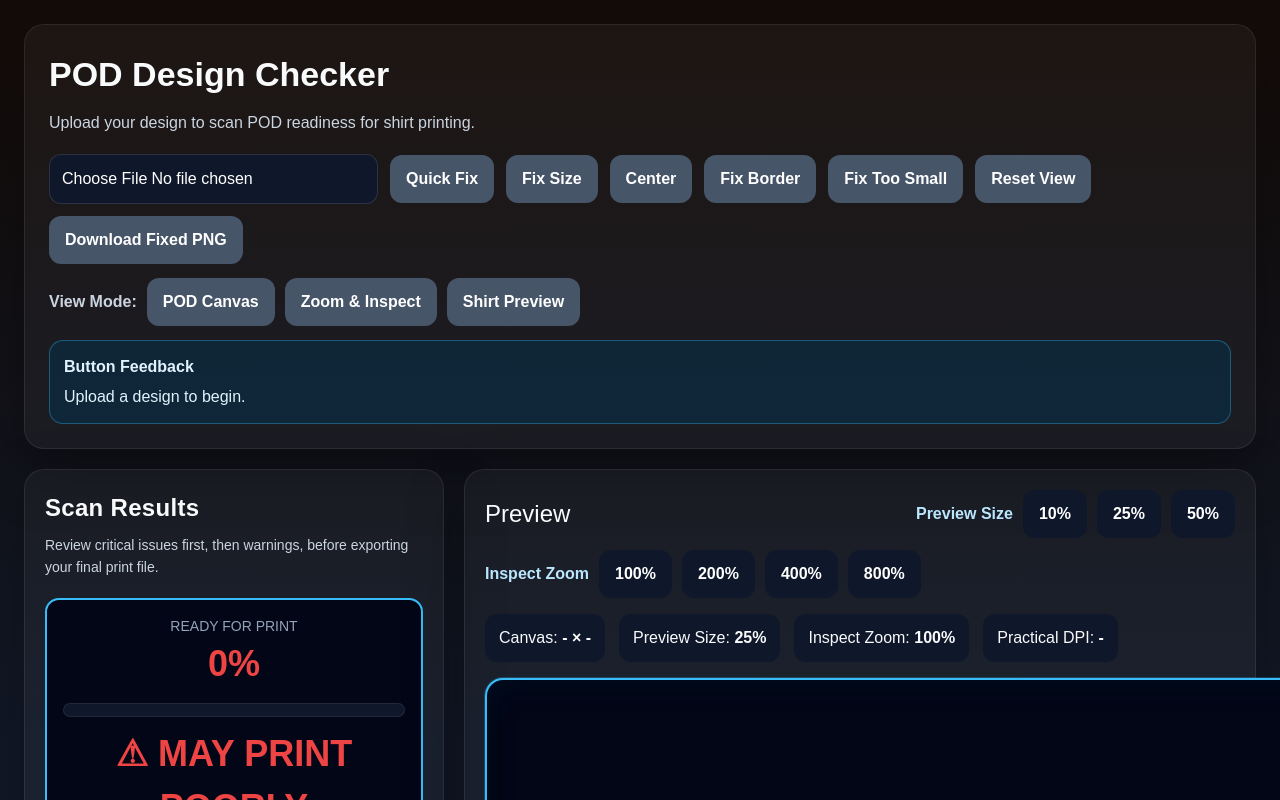
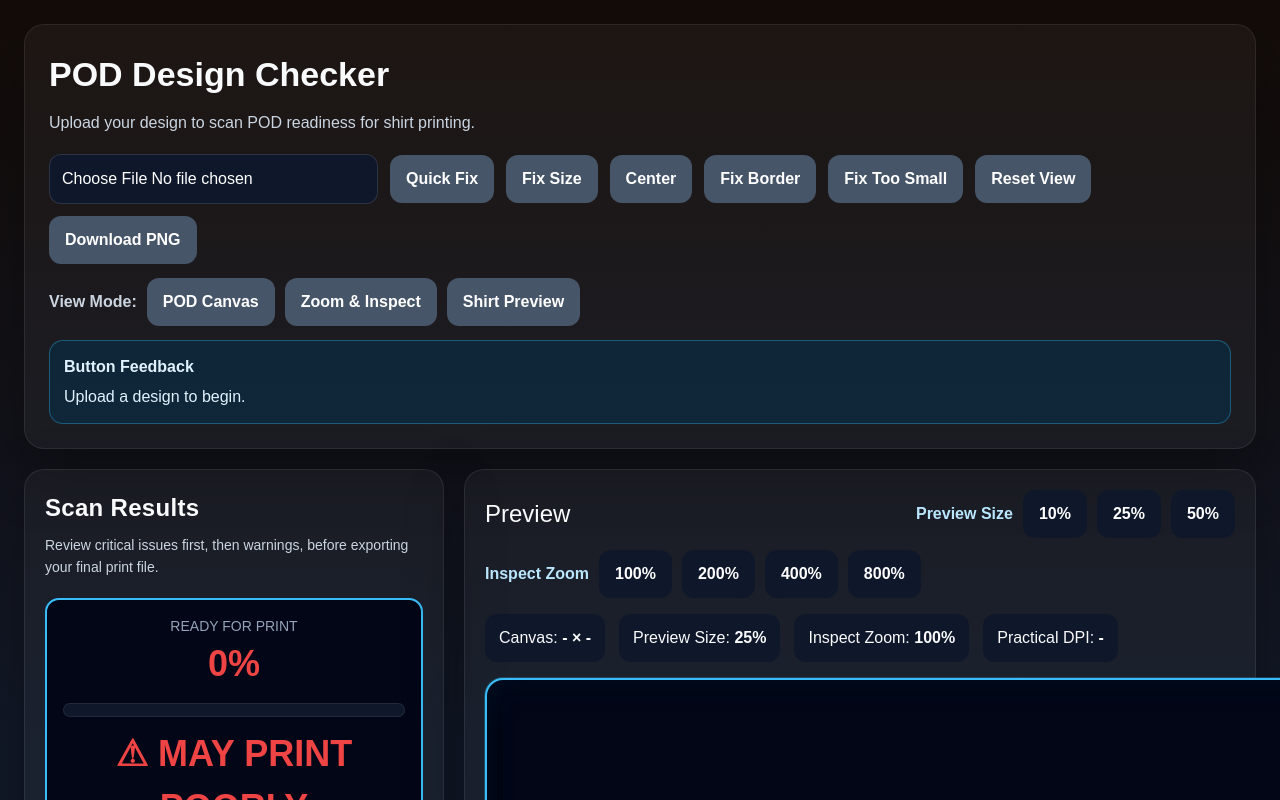
Before and after one commit to noobmacker-creator/pod-design-checker, a Next.js app: page / in a window 1280 px wide. Shown: the top 800 px of the page. Built offline with nearby package versions, Linux system fonts and the light colour scheme.

Commit message:
shorten action button labels

```diff
--- a/app/page.tsx
+++ b/app/page.tsx
@@ -1269,7 +1269,7 @@ setFakeTransparencyDetected(fakeTransparency.detected);
 <button onClick={handleAutoFixSafetyBorder} disabled={!img || !originalBounds}>Fix Border</button>
 <button onClick={handleAutoFixTooSmall} disabled={!img || !originalBounds}>Fix Too Small</button>
 <button onClick={resetToOriginalView} disabled={!img}>Reset View</button>
-<button onClick={handleDownloadFixedPng} disabled={!img}>Download Fixed PNG</button>
+<button onClick={handleDownloadFixedPng} disabled={!img}>Download PNG</button>
           </div>
 
           <div
```
